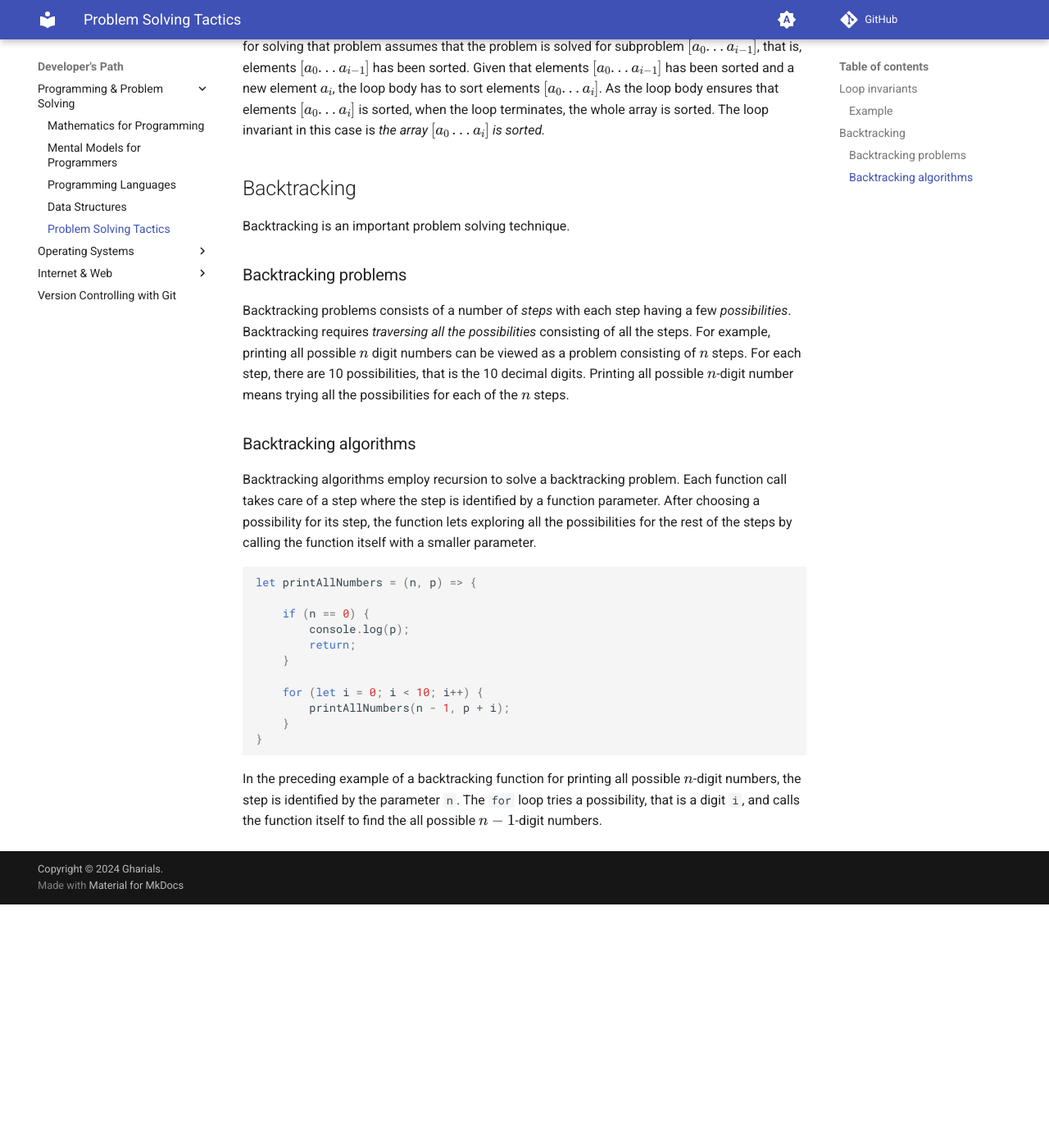
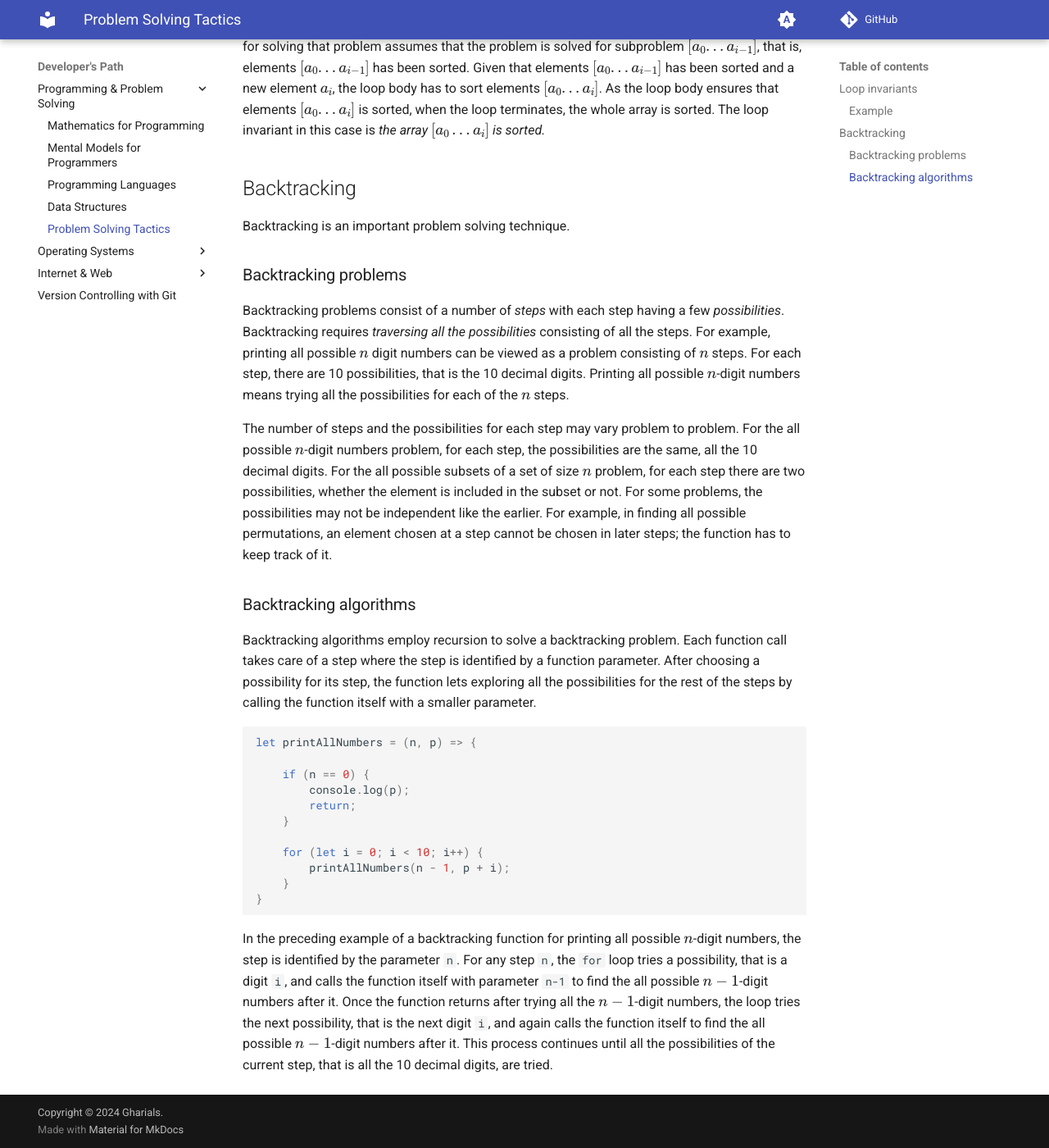
Before and after one commit to gharials/dev-path, an MkDocs documentation site: the page built from docs/programming/problem-solving-tactics.md, in a window 1280 px wide and 1400 px high, scrolled down 671 px. Shown: the whole window at 82% size. Built offline with MkDocs 1.6.1 and Material for MkDocs 9.7.7, drawn with Linux system fonts in a browser that asks for light colours; comment, search, counter and statistics services are not loaded; before the commit the page ends 1774 px from its top, so only the background shows below that.

Commit message:
'problem-solving-tactics': expanded section 'backtracking'.

````diff
--- a/docs/programming/problem-solving-tactics.md
+++ b/docs/programming/problem-solving-tactics.md
@@ -20,7 +20,9 @@ Backtracking is an important problem solving technique.
 
 ### Backtracking problems
 
-Backtracking problems consists of a number of _steps_ with each step having a few _possibilities_. Backtracking requires _traversing all the possibilities_ consisting of all the steps. For example, printing all possible $n$ digit numbers can be viewed as a problem consisting of $n$ steps. For each step, there are 10 possibilities, that is the 10 decimal digits. Printing all possible $n$-digit number means trying all the possibilities for each of the $n$ steps.
+Backtracking problems consist of a number of _steps_ with each step having a few _possibilities_. Backtracking requires _traversing all the possibilities_ consisting of all the steps. For example, printing all possible $n$ digit numbers can be viewed as a problem consisting of $n$ steps. For each step, there are 10 possibilities, that is the 10 decimal digits. Printing all possible $n$-digit numbers means trying all the possibilities for each of the $n$ steps.
+
+The number of steps and the possibilities for each step may vary problem to problem. For the all possible $n$-digit numbers problem, for each step, the possibilities are the same, all the 10 decimal digits. For the all possible subsets of a set of size $n$ problem, for each step there are two possibilities, whether the element is included in the subset or not. For some problems, the possibilities may not be independent like the earlier. For example, in finding all possible permutations, an element chosen at a step cannot be chosen in later steps; the function has to keep track of it.
 
 ### Backtracking algorithms
 
@@ -40,4 +42,4 @@ let printAllNumbers = (n, p) => {
 }
 ```
 
-In the preceding example of a backtracking function for printing all possible $n$-digit numbers, the step is identified by the parameter `n`. The `for` loop tries a possibility, that is a digit `i`, and calls the function itself to find the all possible $n-1$-digit numbers.
+In the preceding example of a backtracking function for printing all possible $n$-digit numbers, the step is identified by the parameter `n`. For any step `n`, the `for` loop tries a possibility, that is a digit `i`, and calls the function itself with parameter `n-1` to find the all possible $n-1$-digit numbers after it. Once the function returns after trying all the $n-1$-digit numbers, the loop tries the next possibility, that is the next digit `i`, and again calls the function itself to find the all possible $n-1$-digit numbers after it. This process continues until all the possibilities of the current step, that is all the 10 decimal digits, are tried.
````
